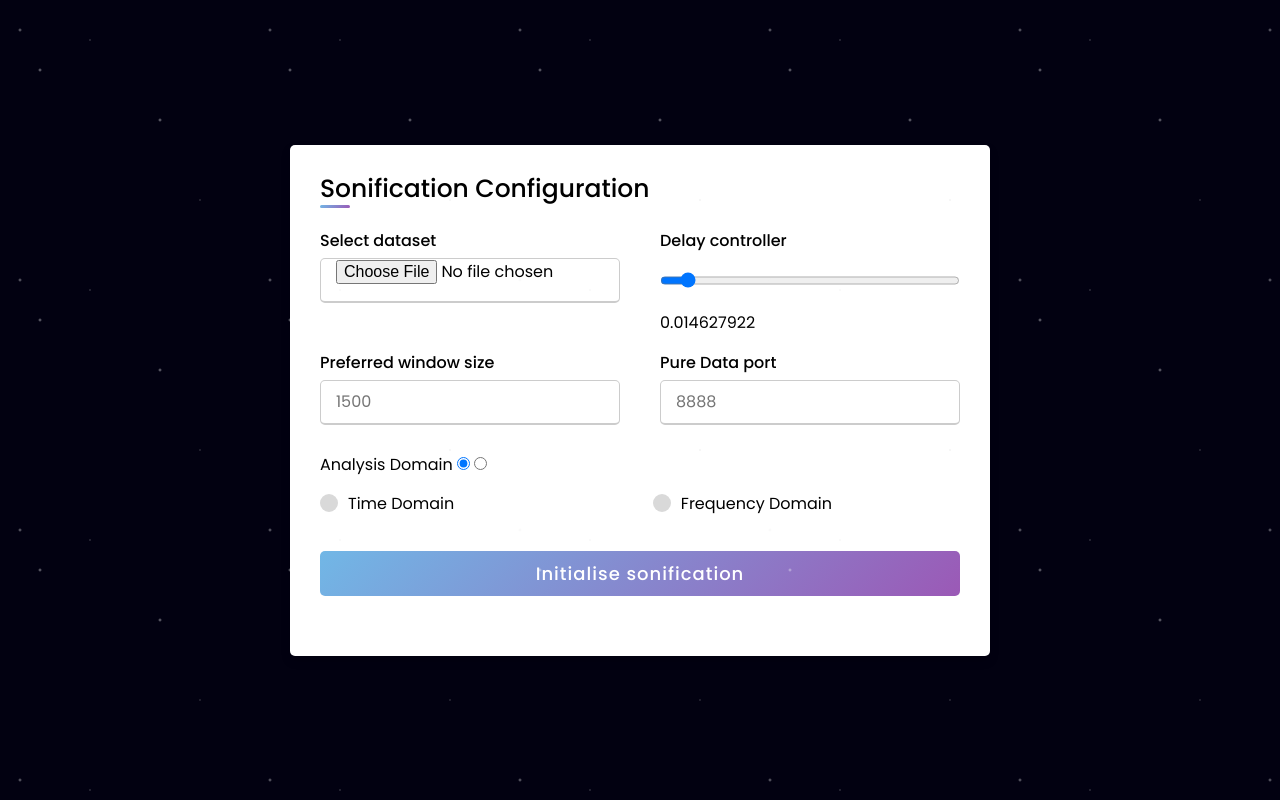
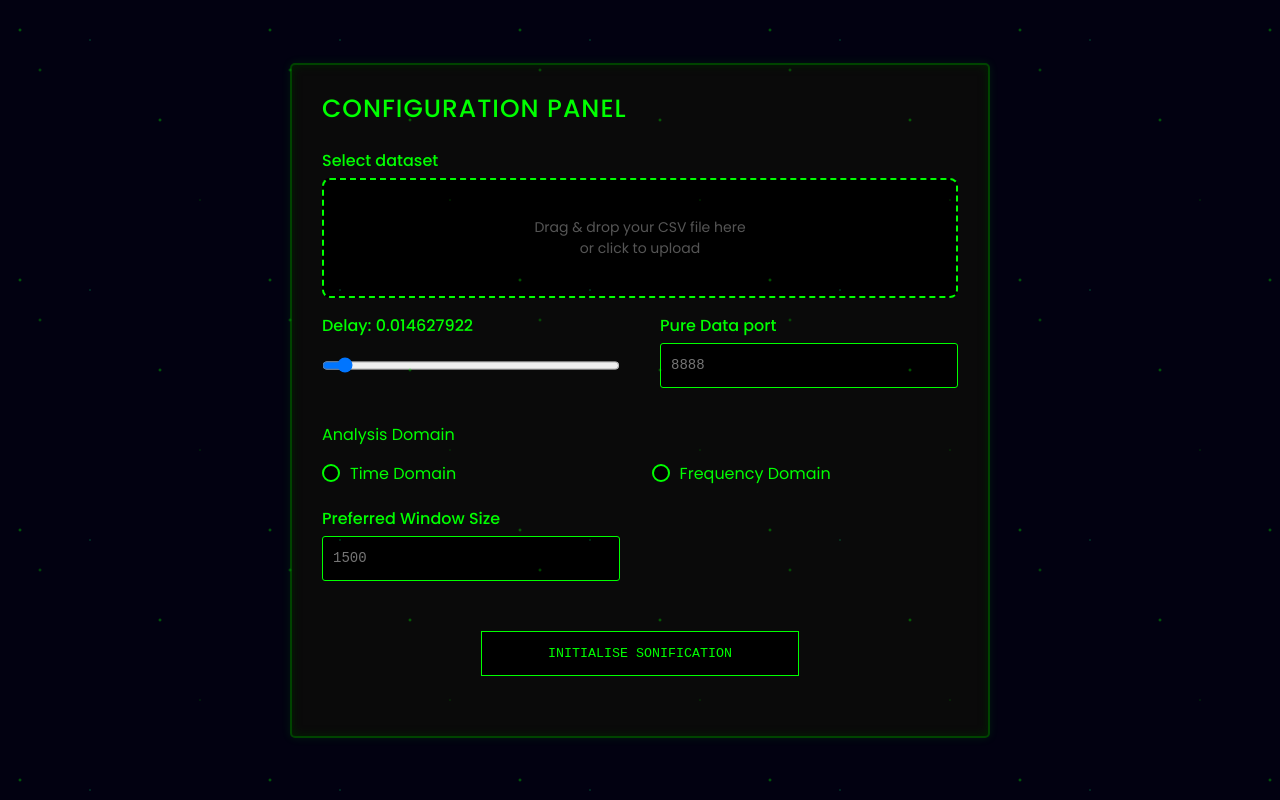
Before and after one commit to themorksupremacy/soni-soft, a Flask app: page / in a window 1280 px wide. Run offline with Flask 3, Linux system fonts and the light colour scheme.

Commit message:
Can now use a specified frequency range in the frequency domain. Styled form.html.

```diff
--- a/Python/src/static/style.css
+++ b/Python/src/static/style.css
@@ -10,7 +10,44 @@
     font-family: 'Poppins', sans-serif;
 }
 
-/* Twinkle animation */
+.drop-zone {
+    width: 100%;
+    height: 120px;
+    border: 2px dashed #00ff00;
+    border-radius: 8px;
+    display: flex;
+    align-items: center;
+    justify-content: center;
+    text-align: center;
+    cursor: pointer;
+    background-color: #000;
+    color: #00ff00;
+    transition: all 0.2s ease;
+    font-family: 'Courier New', monospace;
+}
+
+.drop-zone:hover {
+    background-color: #001100;
+}
+
+.drop-zone.dragover {
+    background-color: #002200;
+    box-shadow: 0 0 10px #00ff00;
+}
+
+.drop-text {
+    font-size: 14px;
+    color: #555;
+}
+
+.full-width {
+    width: 100% !important;
+}
+
+#frequency-range {
+    margin-top: 10px;
+}
+
 @keyframes twinkle {
     0% {
         opacity: 0.3;
@@ -27,24 +64,25 @@
     justify-content: center;
     align-items: center;
     padding: 10px;
+    color: #00ff00;
+    font-family: 'Courier New', monospace;
 
-    /* Space background */
     background-color: #020111;
     position: relative;
+    overflow: hidden;
 }
 
-/* Star layer */
 body::before {
     content: "";
     position: fixed;
     inset: 0;
 
     background-image:
-        radial-gradient(2px 2px at 20px 30px, #eee, transparent),
-        radial-gradient(2px 2px at 40px 70px, #fff, transparent),
-        radial-gradient(1px 1px at 90px 40px, #ddd, transparent),
-        radial-gradient(2px 2px at 160px 120px, #fff, transparent),
-        radial-gradient(1px 1px at 200px 200px, #ccc, transparent);
+        radial-gradient(2px 2px at 20px 30px, #00ff00, transparent),
+        radial-gradient(2px 2px at 40px 70px, #00cc00, transparent),
+        radial-gradient(1px 1px at 90px 40px, #00ff88, transparent),
+        radial-gradient(2px 2px at 160px 120px, #00ff00, transparent),
+        radial-gradient(1px 1px at 200px 200px, #00aa00, transparent);
 
     background-repeat: repeat;
     background-size: 250px 250px;
@@ -53,14 +91,16 @@
     pointer-events: none;
 }
 
-/* Main container */
+
 .container {
     max-width: 700px;
     width: 100%;
-    background-color: #fff;
+    background: #0a0a0a;
     padding: 25px 30px;
     border-radius: 5px;
-    box-shadow: 0 5px 10px rgba(0, 0, 0, 0.15);
+    border: 2px solid #004400;
+    box-shadow: inset 0 0 10px #002200, 0 0 10px rgba(0, 255, 0, 0.1);
+    color: #00ff00;
 }
 
 .container .title {
@@ -69,15 +109,14 @@
     position: relative;
 }
 
+.container .title {
+    color: #00ff00;
+    text-transform: uppercase;
+    letter-spacing: 1px;
+}
+
 .container .title::before {
-    content: "";
-    position: absolute;
-    left: 0;
-    bottom: 0;
-    height: 3px;
-    width: 30px;
-    border-radius: 5px;
-    background: linear-gradient(135deg, #71b7e6, #9b59b6);
+    background: #00ff00;
 }
 
 .content form .configuration-details {
@@ -102,17 +141,22 @@
     height: 45px;
     width: 100%;
     outline: none;
-    font-size: 16px;
-    border-radius: 5px;
-    padding-left: 15px;
-    border: 1px solid #ccc;
-    border-bottom-width: 2px;
-    transition: all 0.3s ease;
+    font-size: 14px;
+    border-radius: 3px;
+    padding-left: 10px;
+    border: 1px solid #00ff00;
+    background: #000;
+    color: #00ff00;
+    font-family: 'Courier New', monospace;
+}
+
+.configuration-details .input-box input:focus {
+    box-shadow: 0 0 5px #00ff00;
 }
 
 .configuration-details .input-box input:focus,
 .configuration-details .input-box input:valid {
-    border-color: #9b59b6;
+    border-color: #00ff00;
 }
 
 form .gender-details .gender-title {
@@ -134,45 +178,39 @@
 }
 
 form .category label .dot {
-    height: 18px;
-    width: 18px;
-    border-radius: 50%;
-    margin-right: 10px;
-    background: #d9d9d9;
-    border: 5px solid transparent;
-    transition: all 0.3s ease;
+    background: #000;
+    border: 2px solid #00ff00;
 }
 
-input[type="radio"]:checked + label .dot {
-    background: #9b59b6;
-    border-color: #d9d9d9;
+input[type="radio"]:checked+label .dot {
+    background: #00ff00;
 }
 
 
 form .button {
     height: 45px;
-    margin: 35px 0
+    margin: 35px 0;
+    display: flex;
+    justify-content: center;
 }
 
 form .button input {
+    width: 50%;
     height: 100%;
-    width: 100%;
-    border-radius: 5px;
-    border: none;
-    color: #fff;
-    font-size: 18px;
-    font-weight: 500;
-    letter-spacing: 1px;
+    background: #000;
+    border: 1px solid #00ff00;
+    color: #00ff00;
+    font-family: 'Courier New', monospace;
+    text-transform: uppercase;
     cursor: pointer;
-    transition: all 0.3s ease;
-    background: linear-gradient(135deg, #71b7e6, #9b59b6);
+    transition: 0.3s;
 }
 
 form .button input:hover {
-    background: linear-gradient(-135deg, #71b7e6, #9b59b6);
+    background: #002200;
 }
 
-/* Responsive media query code for mobile devices */
+
 @media(max-width: 584px) {
     .container {
         max-width: 100%;
@@ -197,7 +235,20 @@
     }
 }
 
-/* Responsive media query code for mobile devices */
+input[type="radio"] {
+    display: none;
+}
+
+form .category label .dot {
+    height: 18px;
+    width: 18px;
+    border-radius: 50%;
+    margin-right: 10px;
+    background: #000;
+    border: 2px solid #00ff00;
+    display: inline-block;
+}
+
 @media(max-width: 459px) {
     .container .content .category {
         flex-direction: column;
--- a/Python/src/templates/form.html
+++ b/Python/src/templates/form.html
@@ -8,11 +8,13 @@
     <link rel="stylesheet" href="{{ url_for('static', filename='style.css') }}">
 </head>
 
+
+
 <body>
     <div class="container">
 
         <!-- Title section -->
-        <div class="title">Sonification Configuration</div>
+        <div class="title">Configuration Panel</div>
 
         <div class="content">
             <!-- Configuration form -->
@@ -20,23 +22,19 @@
                 <div class="configuration-details">
 
                     <!-- Dataset file -->
-                    <div class="input-box">
+                    <div class="input-box full-width">
                         <span class="details">Select dataset</span>
-                        <input type="file" placeholder="filename.csv" name="dataset" required>
+                        <div class="drop-zone" id="drop-zone">
+                            <span class="drop-text">Drag & drop your CSV file here<br>or click to upload</span>
+                            <input type="file" name="dataset" id="file-input" accept=".csv" required hidden>
+                        </div>
                     </div>
 
                     <!-- Delay Controller -->
                     <div class="input-box">
-                        <span class="details">Delay controller</span>
+                        <span class="details">Delay: <output id="delayValue">0.014627922</output></span>
                         <input type="range" name="delay" class="form-range" min="0.00" max="1.0" step="0.005"
                             value="0.014627922" oninput="delayValue.value = this.value">
-                        <output id="delayValue">0.014627922</output>
-                    </div>
-
-                    <!-- Window size -->
-                    <div class="input-box">
-                        <span class="details">Preferred window size</span>
-                        <input type="number" placeholder="1500" name="window_size" required>
                     </div>
 
                     <!-- Pure Data port -->
@@ -65,6 +63,26 @@
                     </div>
                 </div>
 
+                <!-- Frequency Range  -->
+                <div class="configuration-details" id="frequency-range" style="display: none;">
+                    <div class="input-box">
+                        <span class="details">Min Frequency (Hz)</span>
+                        <input type="number" name="freq_min" placeholder="e.g. 100">
+                    </div>
+
+                    <div class="input-box">
+                        <span class="details">Max Frequency (Hz)</span>
+                        <input type="number" name="freq_max" placeholder="e.g. 1000">
+                    </div>
+                </div>
+
+                <div class="configuration-details" id="rolling-window" style="display:none">
+                    <div class="input-box">
+                        <span class="details">Preferred Window Size</span>
+                        <input type="number" placeholder="1500" name="window_size" required>
+                    </div>
+                </div>
+
 
                 <!-- Submit button -->
                 <div class="button">
@@ -73,6 +91,68 @@
             </form>
         </div>
     </div>
+
+    <script>
+        const timeRadio = document.getElementById("time-domain");
+        const freqRadio = document.getElementById("freq-domain");
+        const freqRange = document.getElementById("frequency-range");
+        const rollingWindow = document.getElementById("rolling-window");
+
+        function toggleFrequencyInputs() {
+            if (freqRadio.checked) {
+                freqRange.style.display = "flex";
+                rollingWindow.style.display = "none";
+            } else {
+                freqRange.style.display = "none";
+                rollingWindow.style.display = "flex";
+            }
+        }
+
+        toggleFrequencyInputs();
+
+        timeRadio.addEventListener("change", toggleFrequencyInputs);
+        freqRadio.addEventListener("change", toggleFrequencyInputs);
+
+        const dropZone = document.getElementById("drop-zone");
+        const fileInput = document.getElementById("file-input");
+
+
+        dropZone.addEventListener("click", () => fileInput.click());
+
+        dropZone.addEventListener("dragover", (e) => {
+            e.preventDefault();
+            dropZone.classList.add("dragover");
+        });
+
+        dropZone.addEventListener("dragleave", () => {
+            dropZone.classList.remove("dragover");
+        });
+
+        dropZone.addEventListener("drop", (e) => {
+            e.preventDefault();
+            dropZone.classList.remove("dragover");
+
+            const files = e.dataTransfer.files;
+            if (files.length > 0) {
+                fileInput.files = files;
+
+                dropZone.querySelector(".drop-text").textContent = files[0].name;
+            }
+
+            const file = files[0];
+            if (!file.name.endsWith(".csv")) {
+                alert("Please upload a CSV file");
+                return;
+            }
+        });
+
+        fileInput.addEventListener("change", () => {
+            if (fileInput.files.length > 0) {
+                dropZone.querySelector(".drop-text").textContent = fileInput.files[0].name;
+            }
+        });
+    </script>
+    </script>
 </body>
 
 </html>
```
Also changed, not shown: Python/src/data_handler.py (+77 -66 lines), Python/src/flask_app.py (+50 -4 lines), Python/src/templates/display.html (+73 -48 lines), Python/src/Spectrogram.png, Python/src/heatmap.png, 2 other files.
